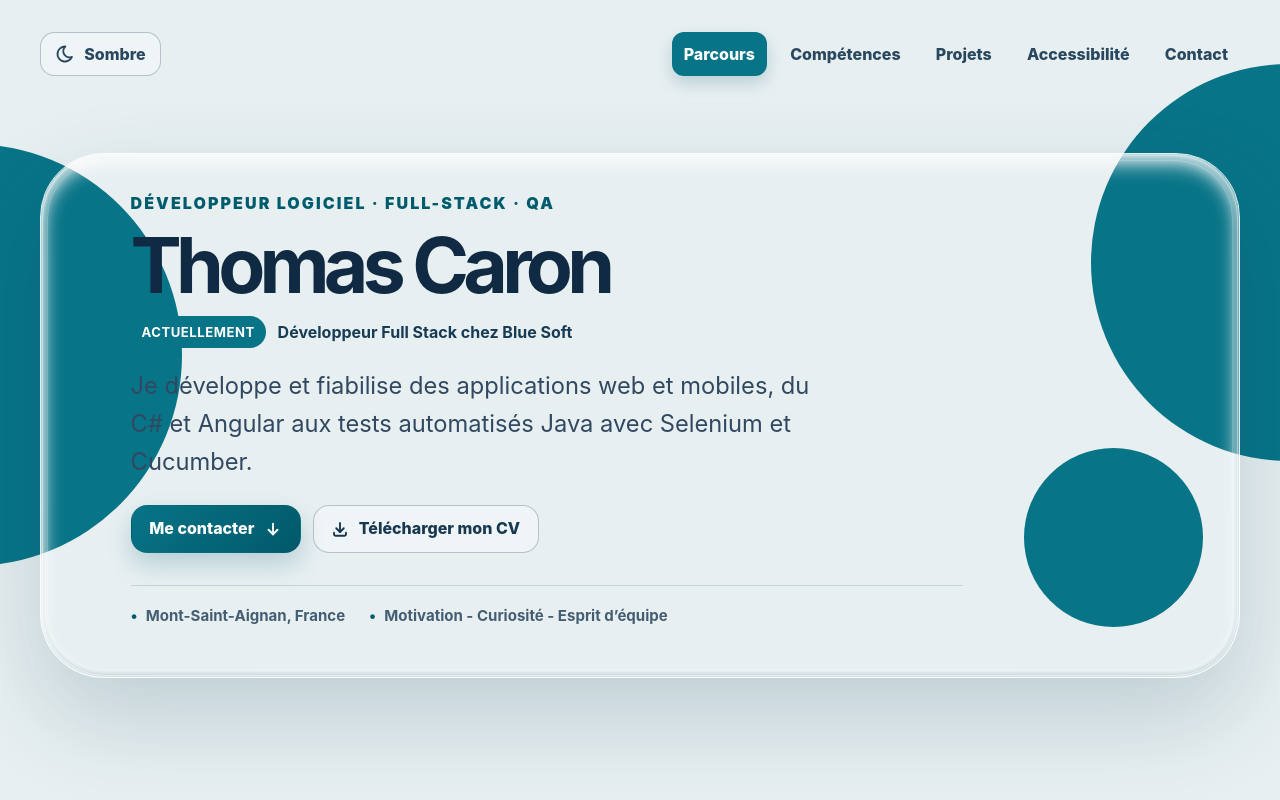
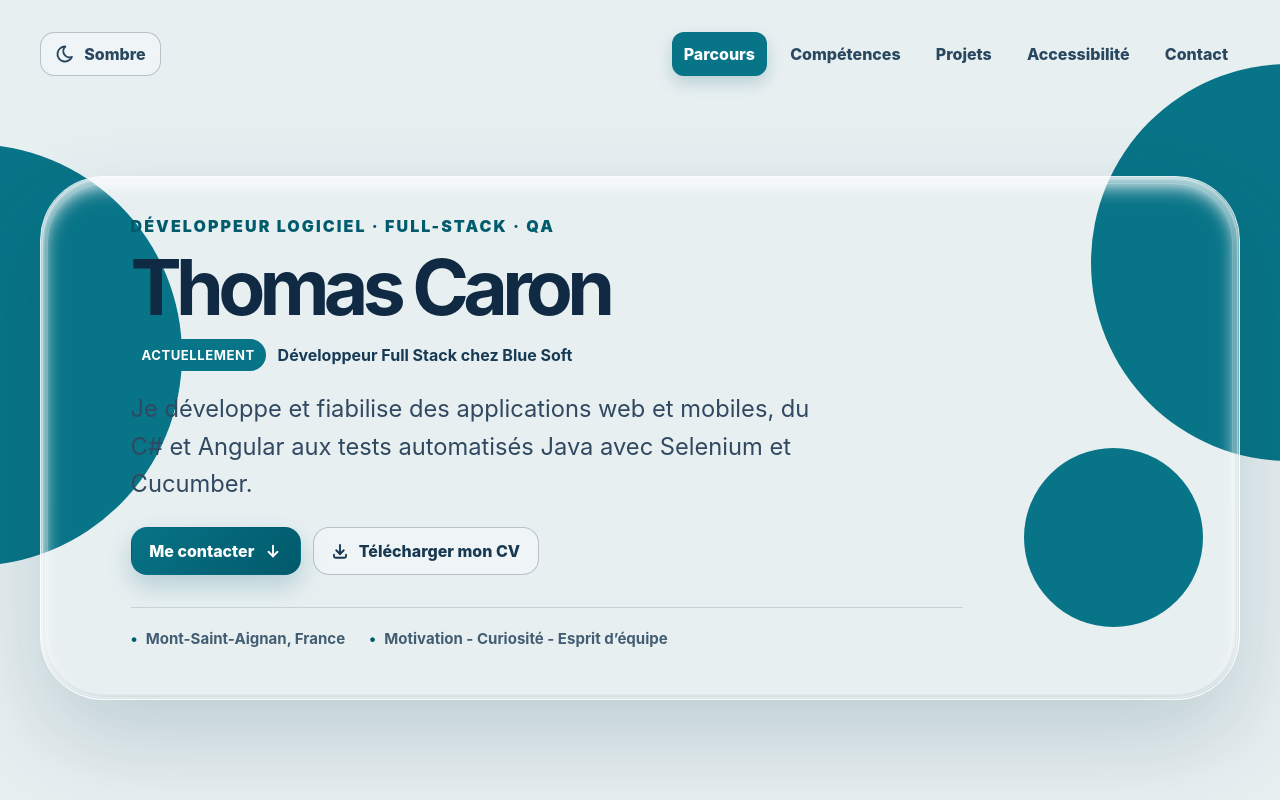
Before and after one commit to ThoomassC/portfolio, a React (Vite) app: page / in a window 1280 px wide. Shown: the top 800 px of the page. Built offline with nearby package versions, Linux system fonts and the light colour scheme.

Commit message:
fix: centrer le hero sur le premier écran

```diff
--- a/src/index.css
+++ b/src/index.css
@@ -251,7 +251,11 @@ a {
 .hero {
   position: relative;
   z-index: 1;
-  padding: clamp(3rem, 6vw, 5rem) 0 clamp(2rem, 4vw, 4rem);
+  min-height: calc(100vh - clamp(1rem, 3vw, 2rem) - 2.75rem);
+  min-height: calc(100svh - clamp(1rem, 3vw, 2rem) - 2.75rem);
+  display: grid;
+  align-items: center;
+  padding: clamp(2rem, 4vw, 4rem) 0;
 }
 
 .section-nav {
```
